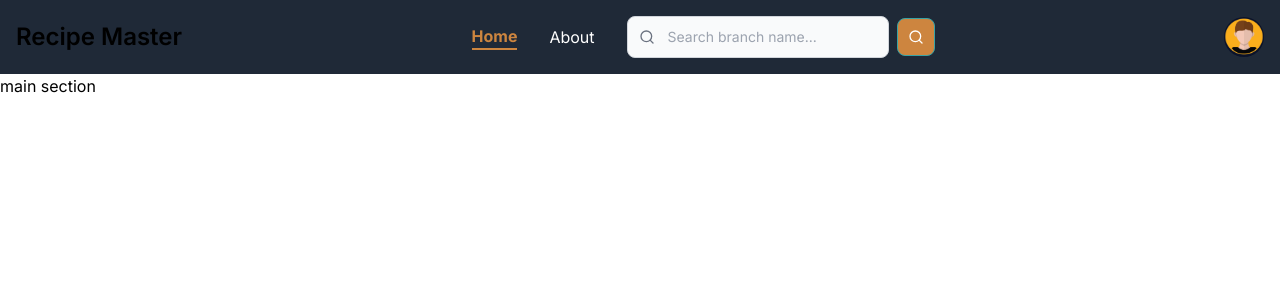
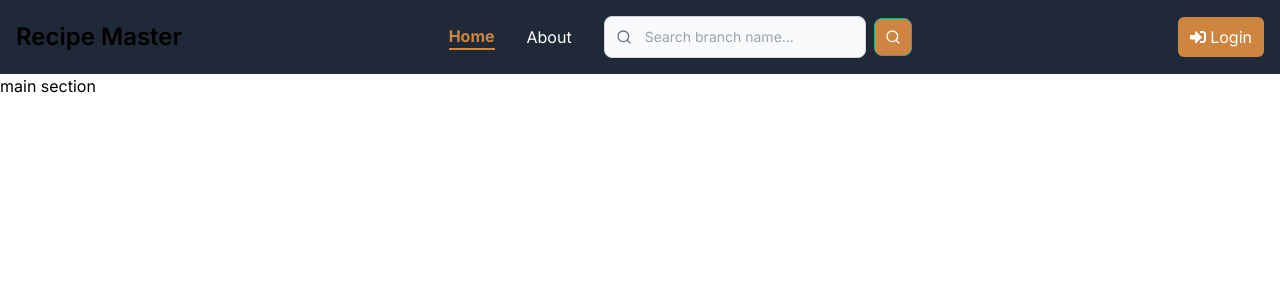
Before and after one commit to borislavDci/Recipe-Master, a Next.js app: page / in a window 1280 px wide. Shown: the top 300 px of the page. Built offline with nearby package versions, Linux system fonts and the light colour scheme.

Commit message:
bug fixed

```diff
--- a/components/common/loginButton/LoginButton.tsx
+++ b/components/common/loginButton/LoginButton.tsx
@@ -9,10 +9,10 @@ interface LoginButtonProps {
 const LoginButton = ({ onClick, ButtonIcon }: LoginButtonProps) => {
   return (
     <button
-      className="flex items-center justify-center rounded-md bg-primary px-4 py-2 text-white hover:bg-info focus:outline-none focus:ring-2 focus:ring-blue-500 focus:ring-offset-2"
+      className="flex items-center justify-center rounded-md bg-primary px-3 py-2 text-white hover:bg-info focus:outline-none focus:ring-2 focus:ring-info focus:ring-offset-2"
       onClick={onClick}
     >
-      <ButtonIcon className="mr-2 h-6 w-6" />
+      <ButtonIcon className="mr-1 h-4 w-4" />
       Login
     </button>
   );
--- a/components/features/navbar/Navbar.tsx
+++ b/components/features/navbar/Navbar.tsx
@@ -14,7 +14,7 @@ const Navbar = () => {
   const [isDropdownOpen, setIsDropdownOpen] = useState(false);
   const [isMenuOpen, setIsMenuOpen] = useState(false);
   const [isSearchOpen, setIsSearchOpen] = useState(false);
-  const isLoggedIn = true; // Change this to true/false based on your authentication logic
+  const isLoggedIn = false; // Change this to true/false based on your authentication logic
 
   const toggleDropdown = useCallback(() => {
     setIsDropdownOpen((prevState) => !prevState);
@@ -70,6 +70,7 @@ const Navbar = () => {
                   alt="user photo"
                 />
               </button>
+              {/* Conditionally renders the profile dropdown and Login button */}
               <ProfileDropdown isDropdownOpen={isDropdownOpen} />
             </>
           ) : (
--- a/tailwind.config.ts
+++ b/tailwind.config.ts
@@ -10,6 +10,7 @@ const config: Config = {
     extend: {
       colors: {
         primary: "#CD853F",
+        navbar: "#F5F5F5",
         background: "#F9FBF2",
         textColor: "#0A122A",
         danger: "#A41623",
```
